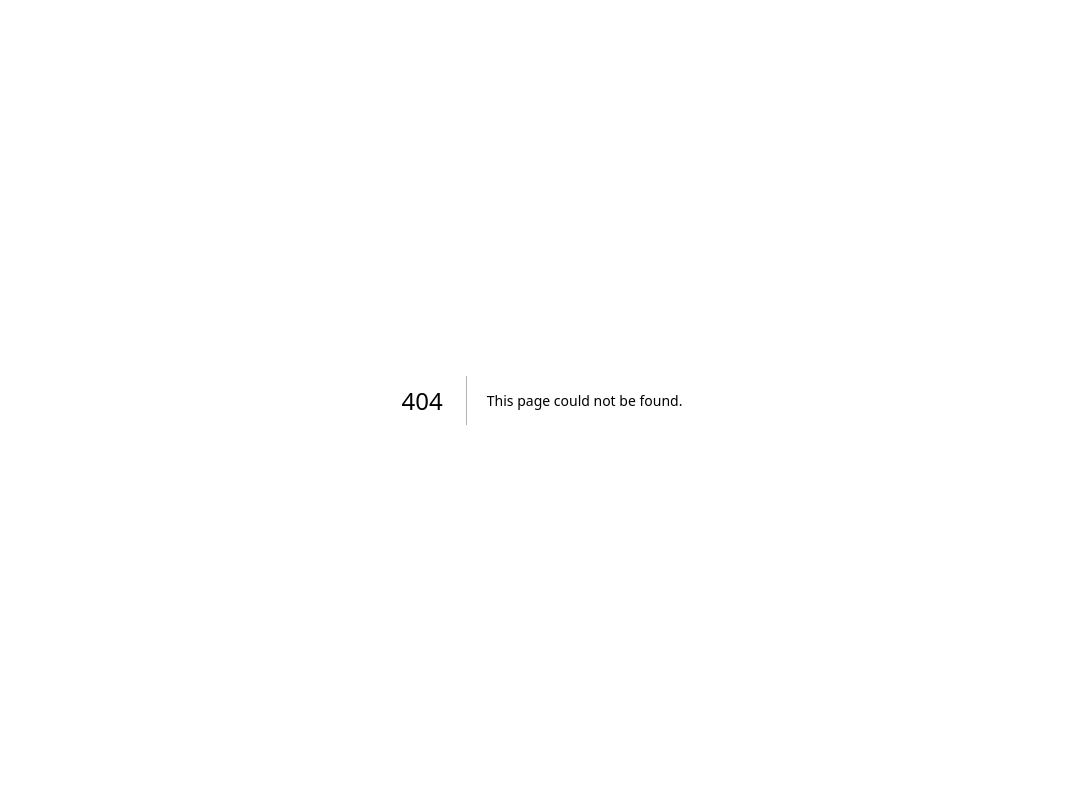
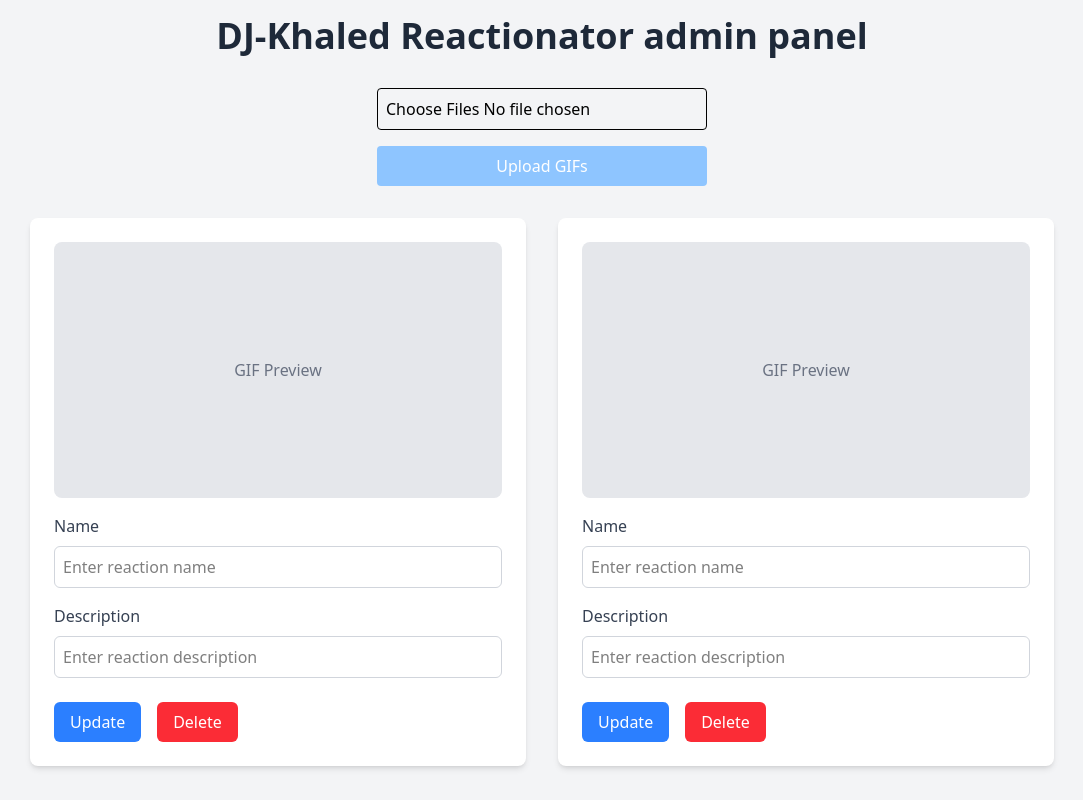
Before and after one commit to Dominik1799/dj-khaled-reactionator, a Next.js app in the folder frontend/: page /admin in a window 1280 px wide. Before the commit this address had no page. Shown: the whole page, without its empty margins (98-1181 px from the left). Built offline with nearby package versions, Linux system fonts and the light colour scheme.

Commit message:
add gif uploading and handle large files

```diff
--- /dev/null
+++ b/frontend/app/admin/page.js
@@ -0,0 +1,15 @@
+import GifCardGrid from "../components/GifCardGrid";
+import GifUpload from "../components/GifUpload";
+
+export default function Home() {
+  return (
+    <div className="min-h-screen bg-gray-100 flex flex-col items-center p-4">
+      <h1 className="text-4xl font-bold mb-8 text-gray-800">
+        DJ-Khaled Reactionator admin panel
+      </h1>
+      <GifUpload />
+
+      <GifCardGrid />
+    </div>
+  );
+}
--- /dev/null
+++ b/frontend/app/api/admin/upload/route.js
@@ -0,0 +1,52 @@
+import { NextResponse } from "next/server";
+
+
+
+export async function POST(request) {
+  try {
+    // Get the form data from the request
+    const formData = await request.formData();
+    const files = formData.getAll("gifs");
+
+    if (!files || files.length === 0) {
+      return NextResponse.json({ error: "No files provided" }, { status: 400 });
+    }
+
+    const API_URL = process.env.GIF_API_URL;
+    const results = [];
+
+    // Upload files one by one, sleep for 1 second between each upload
+    for (const file of files) {
+      const singleFileFormData = new FormData();
+      singleFileFormData.append("gifs", file);
+      // console log a simple progress bar
+      console.log("Uploading file: " + file.name);
+      const response = await fetch(`${API_URL}/upload`, {
+        method: "POST",
+        body: singleFileFormData,
+      });
+      await new Promise((resolve) => setTimeout(resolve, 1000));
+      if (!response.ok) {
+        throw new Error(
+          `API responded with status: ${response.status} for file: ${file.name}`
+        );
+      }
+
+      results.push({
+        fileName: file.name,
+        status: "success",
+      });
+    }
+
+    return NextResponse.json({
+      message: "GIFs uploaded successfully",
+      results: results,
+    });
+  } catch (error) {
+    console.error("Error processing upload:", error);
+    return NextResponse.json(
+      { error: "Failed to process upload" },
+      { status: 400 }
+    );
+  }
+}
--- /dev/null
+++ b/frontend/app/components/GifCardGrid.jsx
@@ -0,0 +1,10 @@
+import GifUpdateCard from "./GifUpdateCard";
+
+export default function GifCardGrid() {
+  return (
+    <div className="grid grid-cols-2 gap-8 w-full max-w-5xl mx-auto">
+        <GifUpdateCard id={1}></GifUpdateCard>
+        <GifUpdateCard id={2}></GifUpdateCard>
+      </div>
+  );
+}
--- /dev/null
+++ b/frontend/app/components/GifUpdateCard.jsx
@@ -0,0 +1,48 @@
+'use client';
+
+export default function GifUpdateCard({ id }) {
+
+  return (
+    <div className="w-full max-w-2xl bg-white rounded-lg shadow-md p-6 mb-4">
+    <div className="flex flex-col gap-4">
+      {/* GIF Display Area */}
+      <div className="w-full h-64 bg-gray-200 rounded-lg flex items-center justify-center">
+        {/* Replace with actual GIF */}
+        <span className="text-gray-500">GIF Preview</span>
+      </div>
+
+      {/* Name Input */}
+      <div className="flex flex-col gap-2">
+        <label htmlFor="name" className="text-gray-700 font-medium">Name</label>
+        <input
+          type="text"
+          id="name"
+          className="border border-gray-300 rounded-md p-2"
+          placeholder="Enter reaction name"
+        />
+      </div>
+
+      {/* Description Input */}
+      <div className="flex flex-col gap-2">
+        <label htmlFor="description" className="text-gray-700 font-medium">Description</label>
+        <input
+          type="text"
+          id="description"
+          className="border border-gray-300 rounded-md p-2"
+          placeholder="Enter reaction description"
+        />
+      </div>
+
+      {/* Action Buttons */}
+      <div className="flex gap-4 mt-2">
+        <button className="px-4 py-2 bg-blue-500 text-white rounded-md hover:bg-blue-600 transition-colors cursor-pointer">
+          Update
+        </button>
+        <button className="px-4 py-2 bg-red-500 text-white rounded-md hover:bg-red-600 transition-colors cursor-pointer">
+          Delete
+        </button>
+      </div>
+    </div>
+  </div>
+  );
+}
--- /dev/null
+++ b/frontend/app/components/GifUpload.jsx
@@ -0,0 +1,76 @@
+'use client';
+
+import { useState } from "react";
+
+export default function GifUpload() {
+    const [selectedFiles, setSelectedFiles] = useState([]);
+    const [isUploading, setIsUploading] = useState(false);
+
+    const handleFileChange = (e) => {
+      setSelectedFiles(Array.from(e.target.files));
+    };
+
+    const handleSubmit = async (e) => {
+      e.preventDefault();
+
+      setIsUploading(true);
+
+      const formData = new FormData();
+      selectedFiles.forEach((file, index) => {
+        formData.append(`gifs`, file);
+      });
+
+      try {
+        const response = await fetch('/api/admin/upload', {
+          method: 'POST',
+          body: formData,
+        });
+
+        if (!response.ok) {
+          throw new Error('Upload failed');
+        }
+
+        // Clear the form after successful upload
+        setSelectedFiles([]);
+        alert('GIFs uploaded successfully!');
+      } catch (error) {
+        console.error('Error uploading GIFs:', error);
+        alert('Failed to upload GIFs');
+      } finally {
+        setIsUploading(false);
+      }
+    };
+  return (
+    <div>
+        <form onSubmit={handleSubmit} className="w-full max-w-md mb-8">
+        <div className="flex flex-col gap-4">
+          <input
+            type="file"
+            accept="image/gif"
+            multiple
+            onChange={handleFileChange}
+            className="border p-2 rounded"
+            disabled={isUploading}
+          />
+          <button
+            type="submit"
+            className="bg-blue-500 text-white py-2 px-4 rounded hover:bg-blue-600 disabled:bg-blue-300 disabled:cursor-not-allowed flex items-center justify-center"
+            disabled={selectedFiles.length === 0 || isUploading}
+          >
+            {isUploading ? (
+                <>
+                    <svg className="animate-spin -ml-1 mr-3 h-5 w-5 text-white" xmlns="http://www.w3.org/2000/svg" fill="none" viewBox="0 0 24 24">
+                        <circle className="opacity-25" cx="12" cy="12" r="10" stroke="currentColor" strokeWidth="4"></circle>
+                        <path className="opacity-75" fill="currentColor" d="M4 12a8 8 0 018-8V0C5.373 0 0 5.373 0 12h4zm2 5.291A7.962 7.962 0 014 12H0c0 3.042 1.135 5.824 3 7.938l3-2.647z"></path>
+                    </svg>
+                    Uploading...
+                </>
+            ) : (
+                'Upload GIFs'
+            )}
+          </button>
+        </div>
+      </form>
+    </div>
+  );
+}
--- a/frontend/next.config.mjs
+++ b/frontend/next.config.mjs
@@ -1,6 +1,11 @@
 /** @type {import('next').NextConfig} */
 const nextConfig = {
-    devIndicators: false
+    devIndicators: false,
+    experimental: {
+        serverActions: {
+            bodySizeLimit: '1000mb'
+        }
+    },
 };
 
 export default nextConfig;
```
Also changed, not shown: 2 other files (tests, documents, lock files or other folders).
